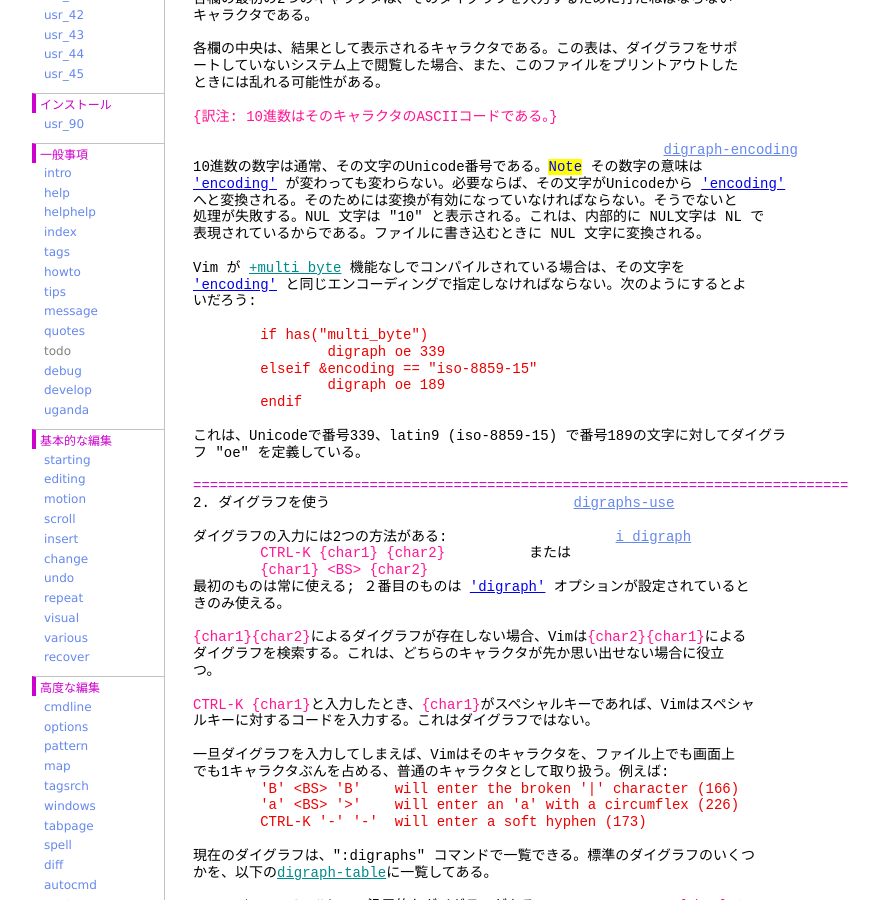
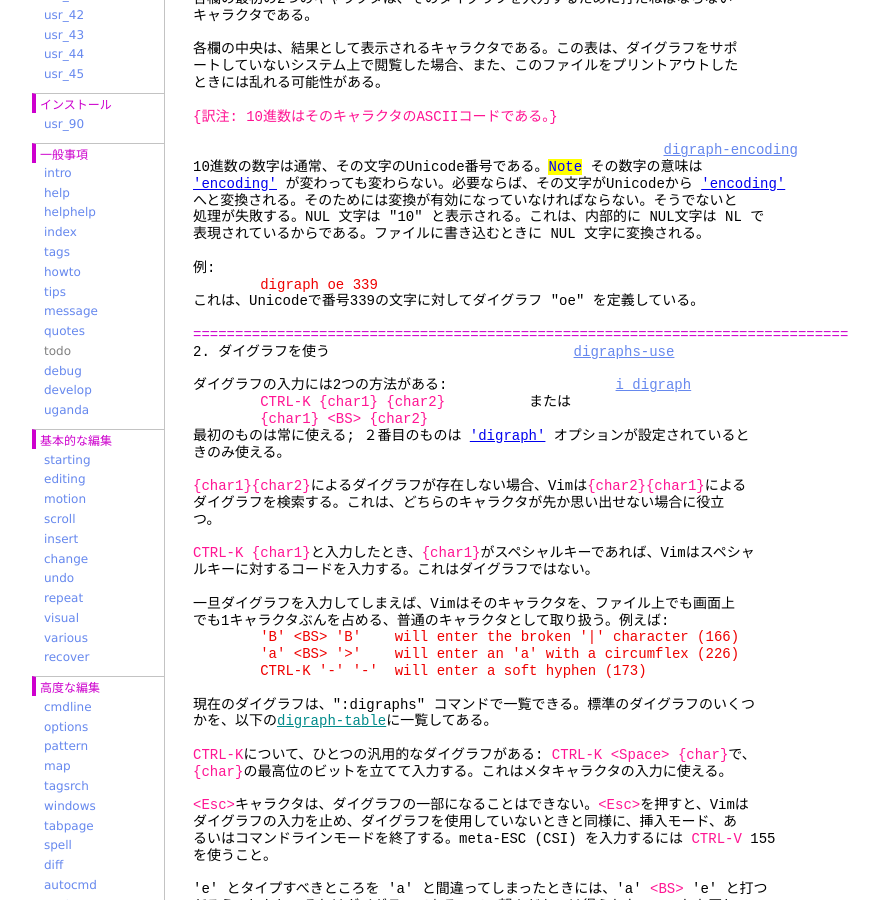
Before and after one commit to vim-jp/vimdoc-ja, a Jekyll site: the page built from digraph.html, in a window 1280 px wide and 900 px high, scrolled down 964 px. Shown: the whole window, without its empty margins (208-1087 px from the left). Built offline with Jekyll 4.4.1, drawn with Linux system fonts in a browser that asks for light colours; nearby versions of some CDN libraries; comment, search, counter and statistics services are not loaded; some of the changed text lies outside the part shown.

Commit message:
Generated by Travis JOB 1864.1
https://travis-ci.org/vim-jp/vimdoc-ja-working/builds/494843618

```diff
--- a/digraph.html
+++ b/digraph.html
@@ -3,7 +3,7 @@ layout: vimdoc
 helpname: 'digraph'
 ---
 <div id='vimCodeElement'>
-<a class="Constant" href="digraph.html" name="digraph.txt">digraph.txt</a>&nbsp;&nbsp; For&nbsp;<span class="Identifier">Vim バージョン 8.1.</span>&nbsp;&nbsp;Last change: 2018 Dec 14<br>
+<a class="Constant" href="digraph.html" name="digraph.txt">digraph.txt</a>&nbsp;&nbsp; For&nbsp;<span class="Identifier">Vim バージョン 8.1.</span>&nbsp;&nbsp;Last change: 2019 Feb 17<br>
 <br>
 <br>
 &nbsp;&nbsp;&nbsp;&nbsp;&nbsp;&nbsp;&nbsp;&nbsp;&nbsp;&nbsp;&nbsp;&nbsp;&nbsp;&nbsp;&nbsp;&nbsp;&nbsp;&nbsp;<span class="Identifier">VIMリファレンスマニュアル&nbsp;&nbsp;&nbsp;&nbsp;by Bram Moolenaar</span><br>
@@ -63,18 +63,9 @@ Vimは普通<a class="Identifier" href="various.html#+digraphs">+digraphs</a>特
 処理が失敗する。NUL 文字は &quot;10&quot; と表示される。これは、内部的に NUL文字は NL で<br>
 表現されているからである。ファイルに書き込むときに NUL 文字に変換される。<br>
 <br>
-Vim が&nbsp;<a class="Identifier" href="various.html#+multi_byte">+multi_byte</a>&nbsp;機能なしでコンパイルされている場合は、その文字を<br>
-<a class="Type" href="options.html#'encoding'">'encoding'</a>&nbsp;と同じエンコーディングで指定しなければならない。次のようにするとよ<br>
-いだろう:<br>
-<br>
-<div class="helpExample">&nbsp;&nbsp;&nbsp;&nbsp;&nbsp;&nbsp;&nbsp;&nbsp;if has(&quot;multi_byte&quot;)<br>
-&nbsp;&nbsp;&nbsp;&nbsp;&nbsp;&nbsp;&nbsp;&nbsp;&nbsp;&nbsp;&nbsp;&nbsp;&nbsp;&nbsp;&nbsp;&nbsp;digraph oe 339<br>
-&nbsp;&nbsp;&nbsp;&nbsp;&nbsp;&nbsp;&nbsp;&nbsp;elseif &amp;encoding == &quot;iso-8859-15&quot;<br>
-&nbsp;&nbsp;&nbsp;&nbsp;&nbsp;&nbsp;&nbsp;&nbsp;&nbsp;&nbsp;&nbsp;&nbsp;&nbsp;&nbsp;&nbsp;&nbsp;digraph oe 189<br>
-&nbsp;&nbsp;&nbsp;&nbsp;&nbsp;&nbsp;&nbsp;&nbsp;endif</div>
-<br>
-これは、Unicodeで番号339、latin9 (iso-8859-15) で番号189の文字に対してダイグラ<br>
-フ &quot;oe&quot; を定義している。<br>
+例:<br>
+<div class="helpExample">&nbsp;&nbsp;&nbsp;&nbsp;&nbsp;&nbsp;&nbsp;&nbsp;digraph oe 339</div>
+これは、Unicodeで番号339の文字に対してダイグラフ &quot;oe&quot; を定義している。<br>
 <br>
 <span class="PreProc">==============================================================================</span><br>
 2. ダイグラフを使う&nbsp;&nbsp;&nbsp;&nbsp;&nbsp;&nbsp;&nbsp;&nbsp;&nbsp;&nbsp;&nbsp;&nbsp;&nbsp;&nbsp;&nbsp;&nbsp;&nbsp;&nbsp;&nbsp;&nbsp;&nbsp;&nbsp;&nbsp;&nbsp;&nbsp;&nbsp;&nbsp;&nbsp;&nbsp;<a class="Constant" href="digraph.html#digraphs-use" name="digraphs-use">digraphs-use</a><br>
@@ -165,8 +156,7 @@ Vimには標準のダイグラフキャラクタがある。それらを見る
 例: a: は ä で、o: は ö である。<br>
 <br>
 これらはRFC1345における1バイト文字用のものである。他は &quot;:digraphs&quot; の出力を見<br>
-ること。255よりも大きい値の文字はVimが<a class="Identifier" href="various.html#+multi_byte">+multi_byte</a>付きでコンパイルされたとき<br>
-のみ有効である。<br>
+ること。<br>
 <br>
 ユーロ<br>
 <br>
```
